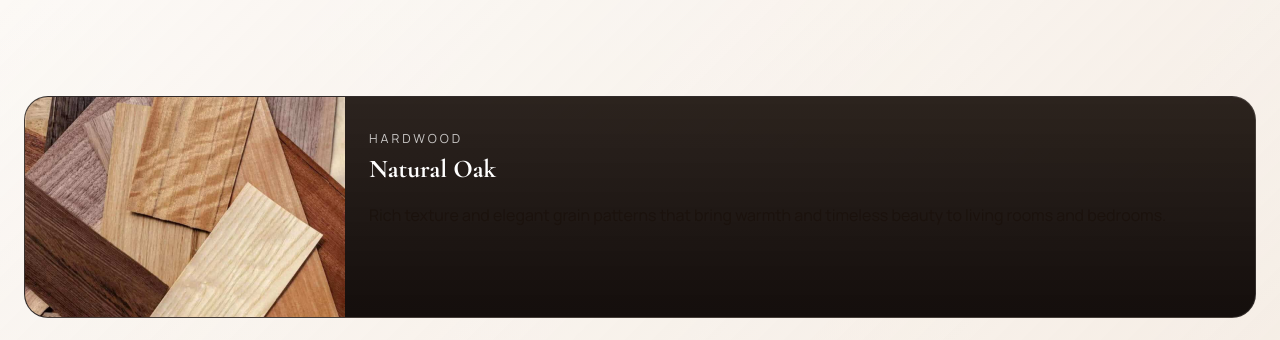
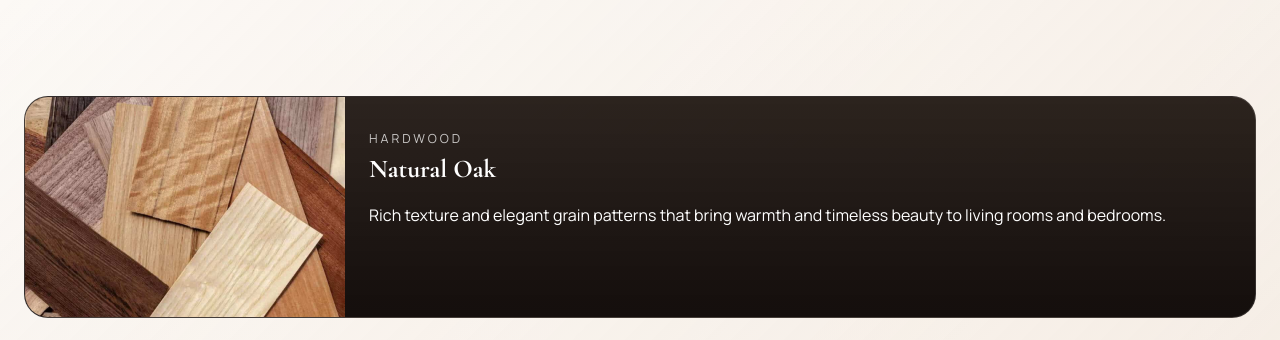
Before and after one commit to herbertobing-cmd/magic-carpet-flooring, a plain HTML site: page products.html in a window 1280 px wide. Shown: the part 423-763 px from the top of the page. Drawn offline with nearby package versions, Linux system fonts and the light colour scheme.

Commit message:
Update website

```diff
--- a/styles.css
+++ b/styles.css
@@ -736,6 +736,11 @@ textarea {
   color: #ffffff;
 }
 
+/* Ensure paragraph/subtext inside catalog cards is white */
+.catalog-card p {
+  color: #ffffff;
+}
+
 .services-grid {
   grid-template-columns: repeat(2, minmax(0, 1fr));
 }
```
